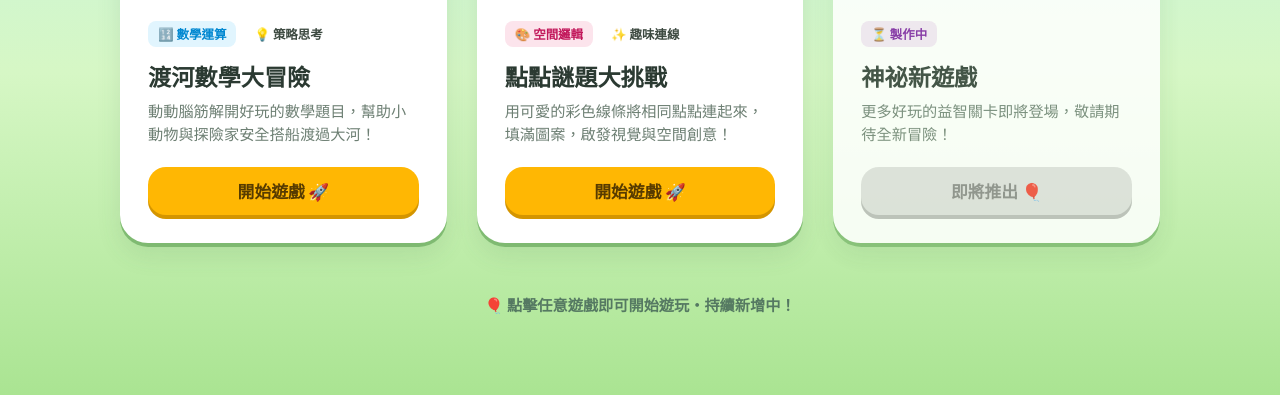
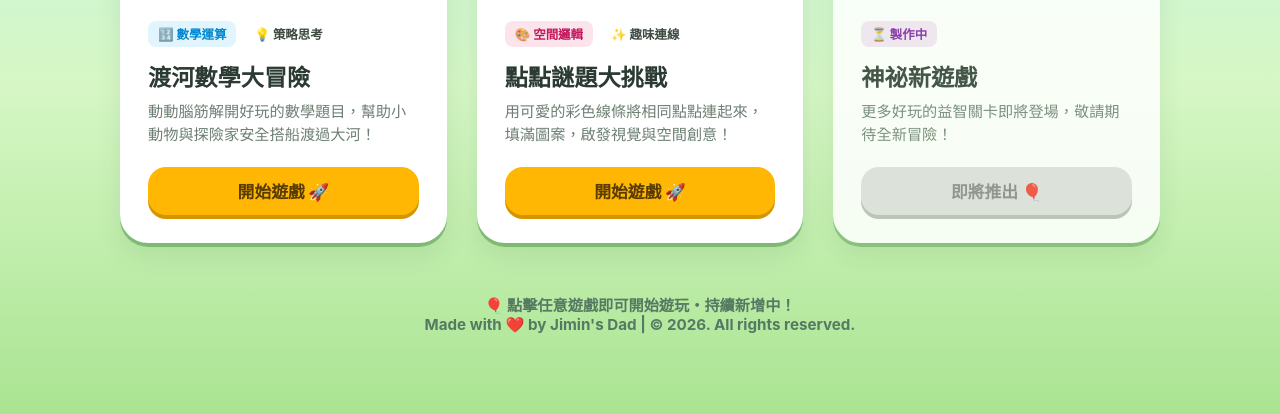
Before and after one commit to allenyjs/allenyjs, a plain HTML site: page games/index.html in a window 1280 px wide. Shown: the part 411-825 px from the top of the page. Drawn offline with Linux system fonts and the light colour scheme; a web font is replaced by a local one.

Commit message:
feat:Game 首頁宣告

```diff
--- a/games/index.html
+++ b/games/index.html
@@ -382,8 +382,13 @@
 
     <footer class="footer">
       🎈 點擊任意遊戲即可開始遊玩・持續新增中！
+	  <br>
+	  Made with ❤️ by Jimin's Dad | © <span id="year"></span>. All rights reserved.
     </footer>
   </div>
-
+  <script>
+  const currentYear = new Date().getFullYear();
+  document.getElementById("year").textContent = Math.max(2026, currentYear);
+</script>
 </body>
 </html>
```
